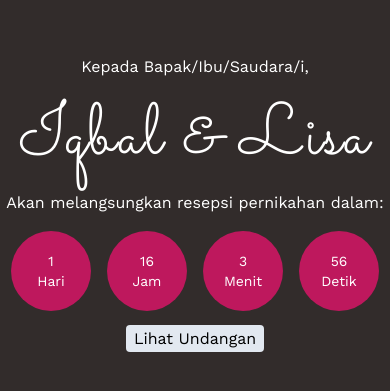
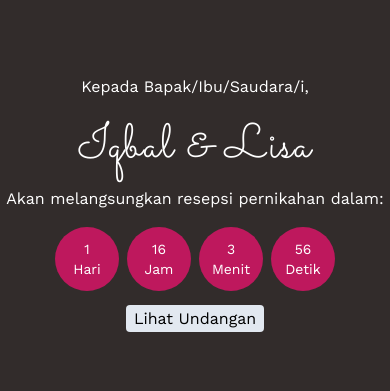
Before and after one commit to ArayaMusawwah/Project-Taracect, a Next.js app: page / in a window 390 px wide. Shown: the part 219-610 px from the top of the page. Built offline with nearby package versions, Linux system fonts and the light colour scheme.

Commit message:
mobile:1.0 - Hero Section

```diff
--- a/components/Hero.tsx
+++ b/components/Hero.tsx
@@ -17,7 +17,7 @@ const renderer = ({ days, hours, minutes, seconds, completed }: rendererProps) =
     return <h1>asu</h1>
   } else {
     return (
-      <div className="inline-flex space-x-4 *:flex *:size-20 *:flex-col *:items-center *:justify-center *:rounded-full *:bg-pink-700 *:text-sm">
+      <div className="inline-flex space-x-2 *:flex *:size-16 *:flex-col *:items-center *:justify-center *:rounded-full *:bg-pink-700 *:text-sm md:space-x-4 md:*:size-20">
         <div>
           {days}
           <span className="block">Hari</span>
@@ -44,7 +44,7 @@ const Hero = () => {
     <section className="text-center text-white">
       <div>
         <p>Kepada Bapak/Ibu/Saudara/i,</p>
-        <h1 className="mb-4 mt-6 font-sacramento text-7xl capitalize tracking-wide">
+        <h1 className="mb-4 mt-6 font-sacramento text-5xl capitalize tracking-wide md:text-7xl">
           {resepsi.nama_mempelai}
         </h1>
         <p>Akan melangsungkan resepsi pernikahan dalam:</p>
```
